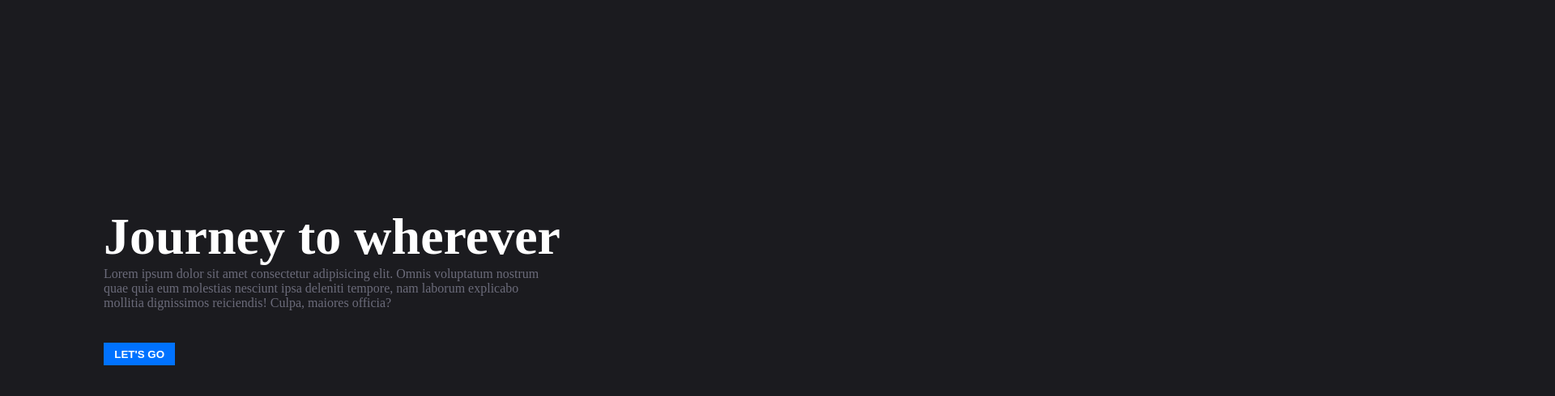
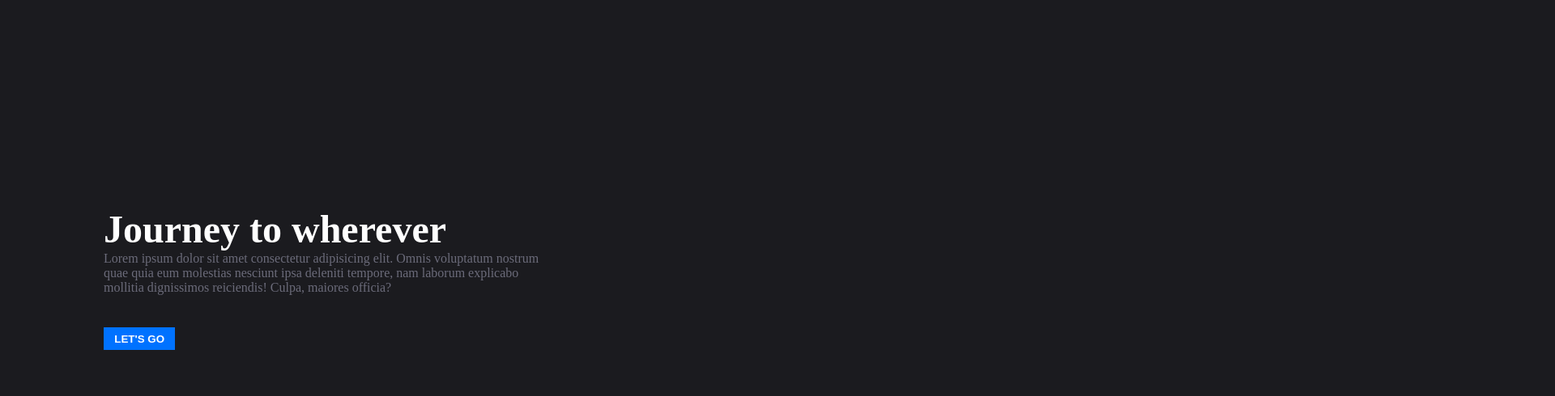
Before and after one commit to Marqui-13/threejs-landing-page-2, a website built with Vite: page index.html in a window 1280 px wide. Shown: the top 490 px of the page at 81% size, 1920 px wide, since content can reach past the window. Built offline with nearby package versions, Linux system fonts and the light colour scheme; a script that the page names is missing.

Commit message:
Update index.html

```diff
--- a/index.html
+++ b/index.html
@@ -5,7 +5,7 @@
     <link rel="icon" type="image/svg+xml" href="favicon.svg" />
     <meta name="viewport" content="width=device-width, initial-scale=1.0" />
     <meta http-eqiuv="X-UA-Compatible" content="ie=edge" />
-    <title>Vite App</title>
+    <title>Three.js Landing Page</title>
     <style>
       *{
         margin: 0;
@@ -13,14 +13,16 @@
       }
 
       html, body{
-        height: 100vh;
+        height: 200%;
+        width: 200%;
         font-family: 'Poppins';
         background: rgb(27, 27, 31);
       }
 
       canvas{
-        width: 100%;
-        height: 100%
+        justify-content: center;
+        align-items: center;
+        display: flex;
       }
 
       .webgl{
@@ -28,6 +30,11 @@
         top: 0;
         right: 0;
         outline: none;
+        margin: 0 0 0 0;
+        width: 300vw;
+        height: 100vh;
+        justify-content: center;
+        align-items: center;
       }
 
       .container{
@@ -40,7 +47,7 @@
       }
 
       h1{
-        font-size: 4rem;
+        font-size: 3rem;
       }
 
       p{
@@ -68,8 +75,10 @@
       <p>Lorem ipsum dolor sit amet consectetur adipisicing elit. Omnis voluptatum nostrum quae quia eum molestias nesciunt ipsa deleniti tempore, nam laborum explicabo mollitia dignissimos reiciendis! Culpa, maiores officia? </p>
       <button>Let's Go</button>
     </div>
-    <canvas class="webgl"></canvas>
-    <div id="app"></div>
+    <div>
+      <canvas class="webgl"></canvas>
+    </div>
+    <!-- <div id="app"></div> -->
     <script src="https://cdnjs.cloudflare.com/ajax/libs/three.js/r128/three.min.js"></script>
     <script src="https://cdnjs.cloudflare.com/ajax/libs/dat-gui/0.7.7/dat.gui.min.js"></script>
     <script type="module" src="./main.js"></script>
```
